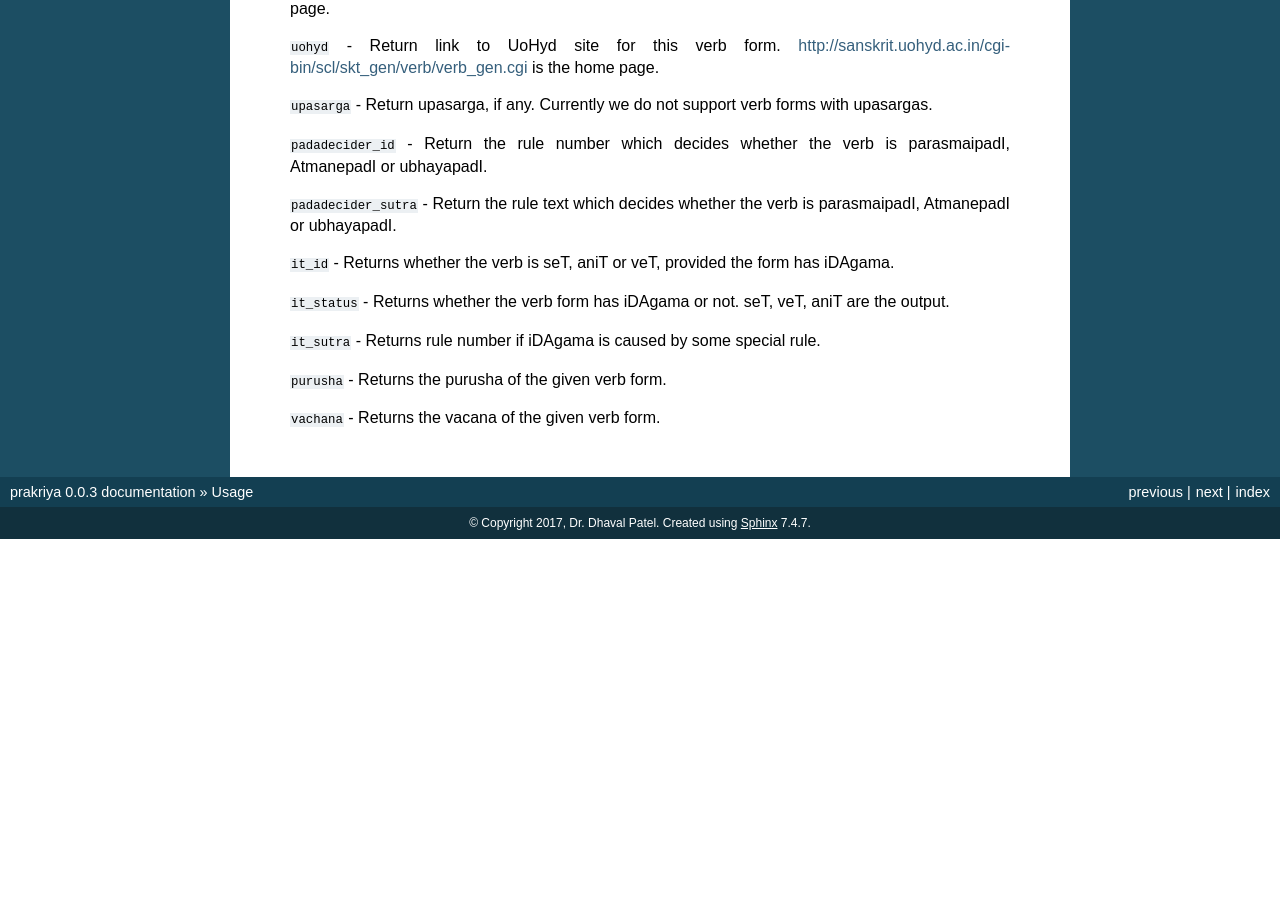
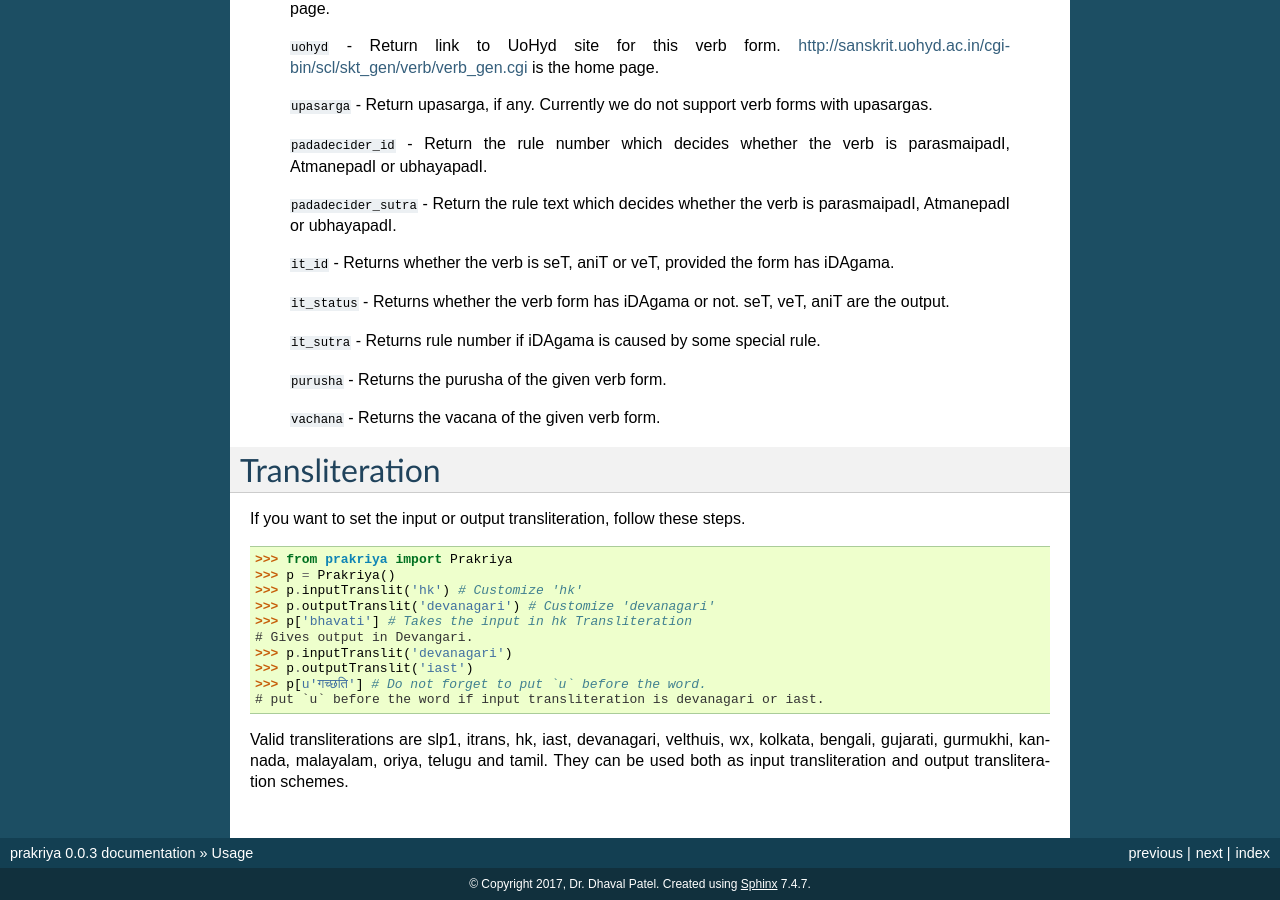
Before and after one commit to drdhaval2785/python-prakriya, a Sphinx documentation site: the page built from docs/usage.rst, in a window 1280 px wide and 900 px high, scrolled down 1187 px. Built offline with Sphinx 7.4.7, drawn with Linux system fonts in a browser that asks for light colours; pages that are not in the unit, such as notebooks, are missing from menus; before the commit the page ends 1726 px from its top, so only the background shows below that; some of the changed text lies outside the part shown.

Commit message:
docs for transliteration

```diff
--- a/docs/usage.rst
+++ b/docs/usage.rst
@@ -76,3 +76,25 @@ Valid values of ``field`` and expected output are as follows.
     ``purusha`` - Returns the purusha of the given verb form.
 
     ``vachana`` - Returns the vacana of the given verb form.
+
+===============
+Transliteration
+===============
+
+If you want to set the input or output transliteration, follow these steps.
+
+>>> from prakriya import Prakriya
+>>> p = Prakriya()
+>>> p.inputTranslit('hk') # Customize 'hk'
+>>> p.outputTranslit('devanagari') # Customize 'devanagari'
+>>> p['bhavati'] # Takes the input in hk Transliteration
+# Gives output in Devangari.
+>>> p.inputTranslit('devanagari')
+>>> p.outputTranslit('iast')
+>>> p[u'गच्छति'] # Do not forget to put `u` before the word.
+# put `u` before the word if input transliteration is devanagari or iast.
+
+Valid transliterations are slp1, itrans, hk, iast, devanagari, velthuis, wx,
+kolkata, bengali, gujarati, gurmukhi, kannada, malayalam, oriya, telugu and
+tamil.
+They can be used both as input transliteration and output transliteration schemes.
```
